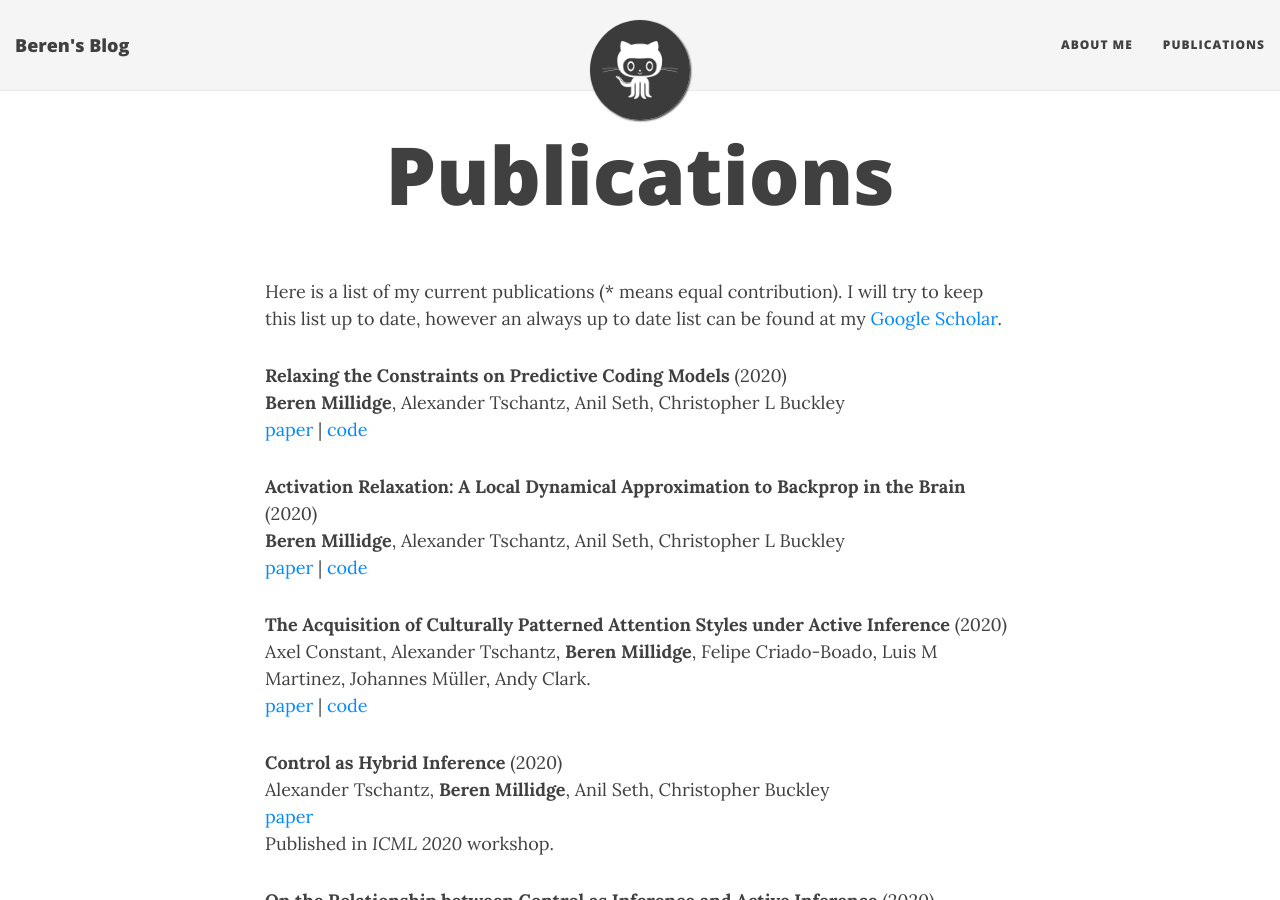
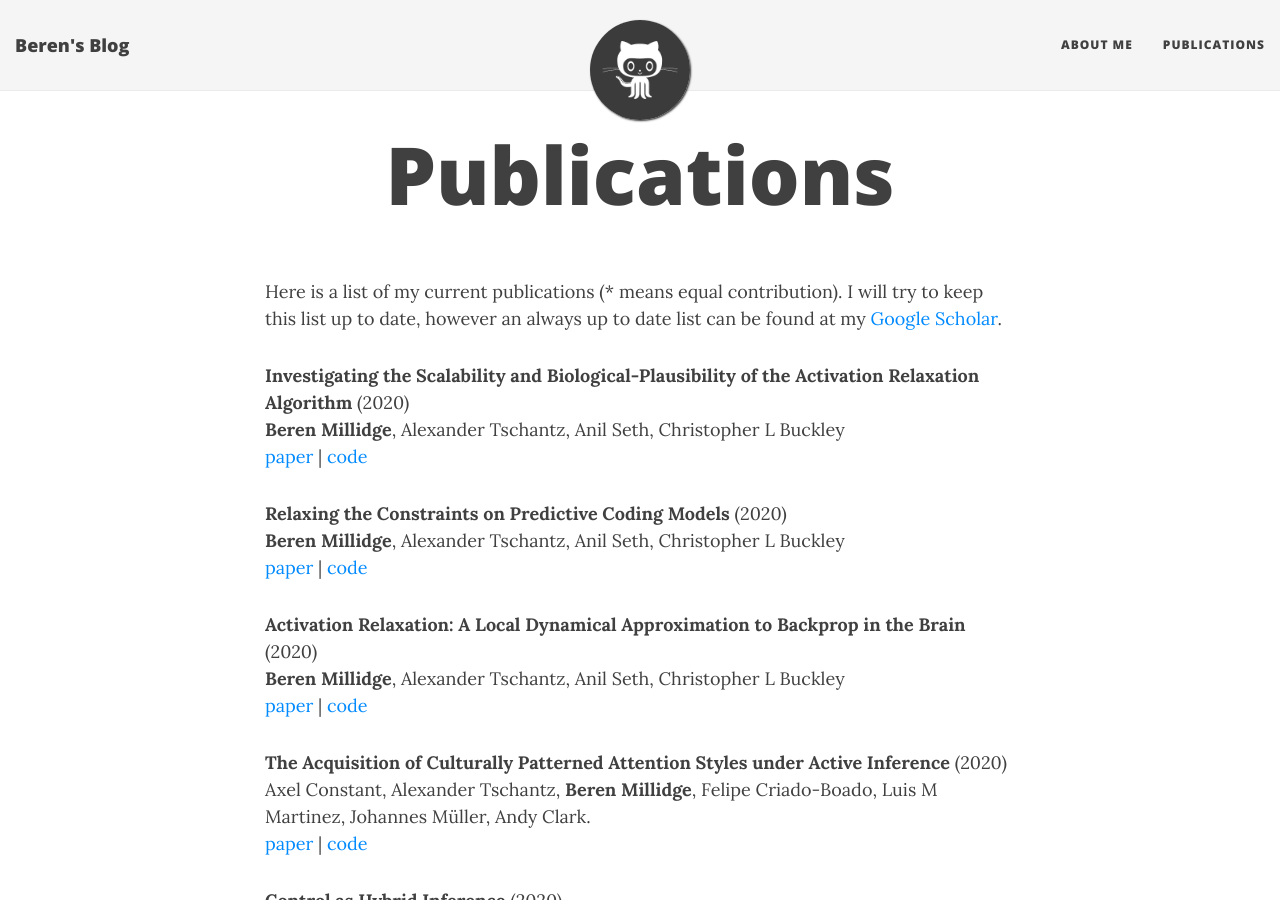
Before and after one commit to BerenMillidge/BerenMillidge.github.io, a Jekyll site: the page built from publications.md, in a window 1280 px wide and 900 px high. Built offline with Jekyll 4.4.1, drawn with Linux system fonts in a browser that asks for light colours; nearby versions of some CDN libraries.

Commit message:
Update publications.md

```diff
--- a/publications.md
+++ b/publications.md
@@ -4,6 +4,8 @@ title: Publications
 ---
 
 Here is a list of my current publications (* means equal contribution). I will try to keep this list up to date, however an always up to date list can be found at my [Google Scholar](https://scholar.google.com/citations?user=3GGkFTkAAAAJ&hl=en&oi=ao).
+
+**Investigating the Scalability and Biological-Plausibility of the Activation Relaxation Algorithm** (2020) <br/> **Beren Millidge**, Alexander Tschantz, Anil Seth, Christopher L Buckley <br/> [paper](https://arxiv.org/pdf/2010.01047.pdf) \| [code](https://github.com/BerenMillidge/Dynamical-Activation-Relaxation)
 
 **Relaxing the Constraints on Predictive Coding Models** (2020) <br/> **Beren Millidge**, Alexander Tschantz, Anil Seth, Christopher L Buckley <br/> [paper](https://arxiv.org/pdf/2010.01047.pdf) \| [code](https://github.com/BerenMillidge/RelaxedPredictiveCoding)
 
```
